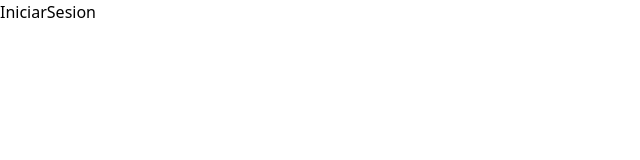
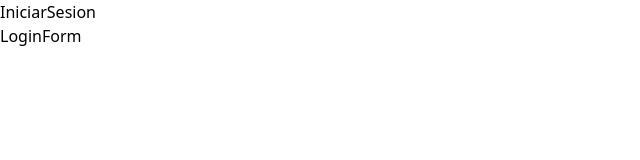
Before and after one commit to jorneycr/crm-react, a React app: page / in a window 1280 px wide. Shown: the top 160 px of the page, without its empty margins (0-640 px from the left). Built offline with nearby package versions, Linux system fonts and the light colour scheme; the HTML template or start-up script is replaced by a standard one.

Commit message:
structure

```diff
--- a/src/App.jsx
+++ b/src/App.jsx
@@ -3,13 +3,14 @@ import { BrowserRouter, Routes, Route } from 'react-router-dom'
 import IniciarSesion from './layout/IniciarSesion'
 import Layout from './layout/Layout'
 import Inicio from './pages/Inicio'
+import LoginForm from './pages/LoginForm'
 function App() {
 
   return (
     <BrowserRouter>
       <Routes>
         <Route path='/' element={<IniciarSesion />}>
-
+          <Route index element={<LoginForm />} />
         </Route>
         <Route path='/clientes' element={<Layout />}>
           <Route index element={<Inicio />} />
--- a/src/layout/IniciarSesion.jsx
+++ b/src/layout/IniciarSesion.jsx
@@ -1,9 +1,12 @@
-import React from 'react'
+import { Outlet } from 'react-router-dom'
 
 const IniciarSesion = () => {
-  return (
-    <div>IniciarSesion</div>
-  )
+    return (
+        <div>
+            <p>IniciarSesion</p>
+            <Outlet />
+        </div>
+    )
 }
 
 export default IniciarSesion
--- a/src/pages/Inicio.jsx
+++ b/src/pages/Inicio.jsx
@@ -1,9 +1,12 @@
-import React from 'react'
 
 const Inicio = () => {
-  return (
-    <div>Inicio</div>
-  )
+    return (
+        <div>
+            <p>Inicio</p>
+
+
+        </div>
+    )
 }
 
 export default Inicio
--- /dev/null
+++ b/src/pages/LoginForm.jsx
@@ -0,0 +1,9 @@
+import React from 'react'
+
+const LoginForm = () => {
+  return (
+    <div>LoginForm</div>
+  )
+}
+
+export default LoginForm
```
